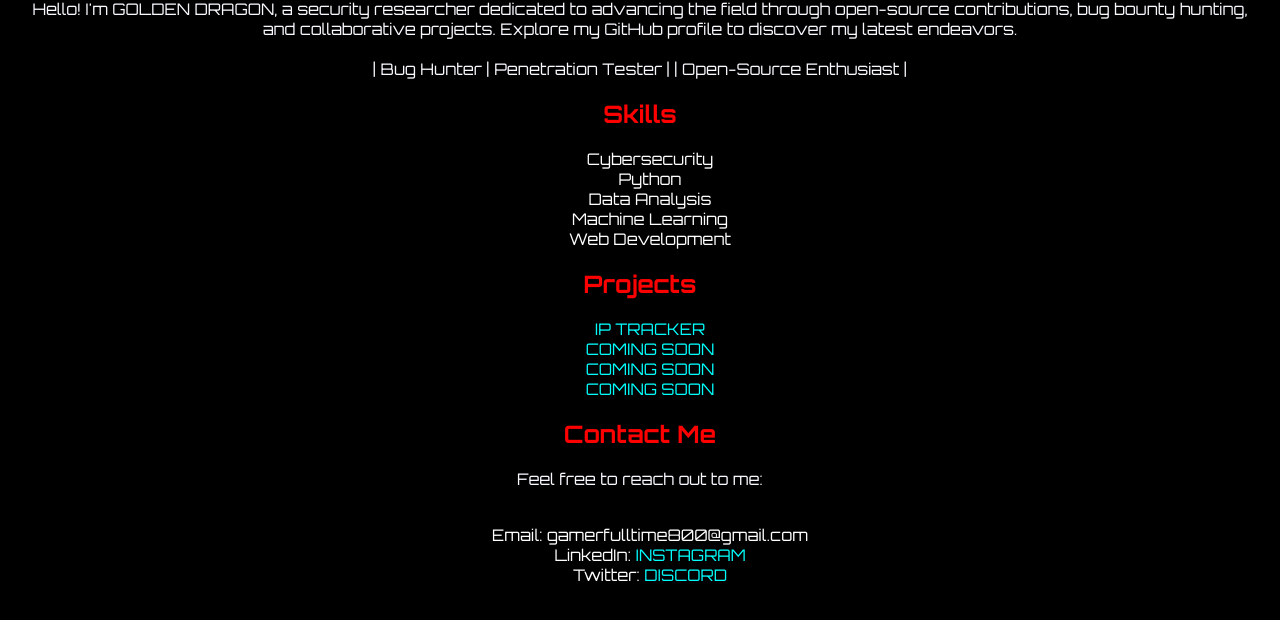
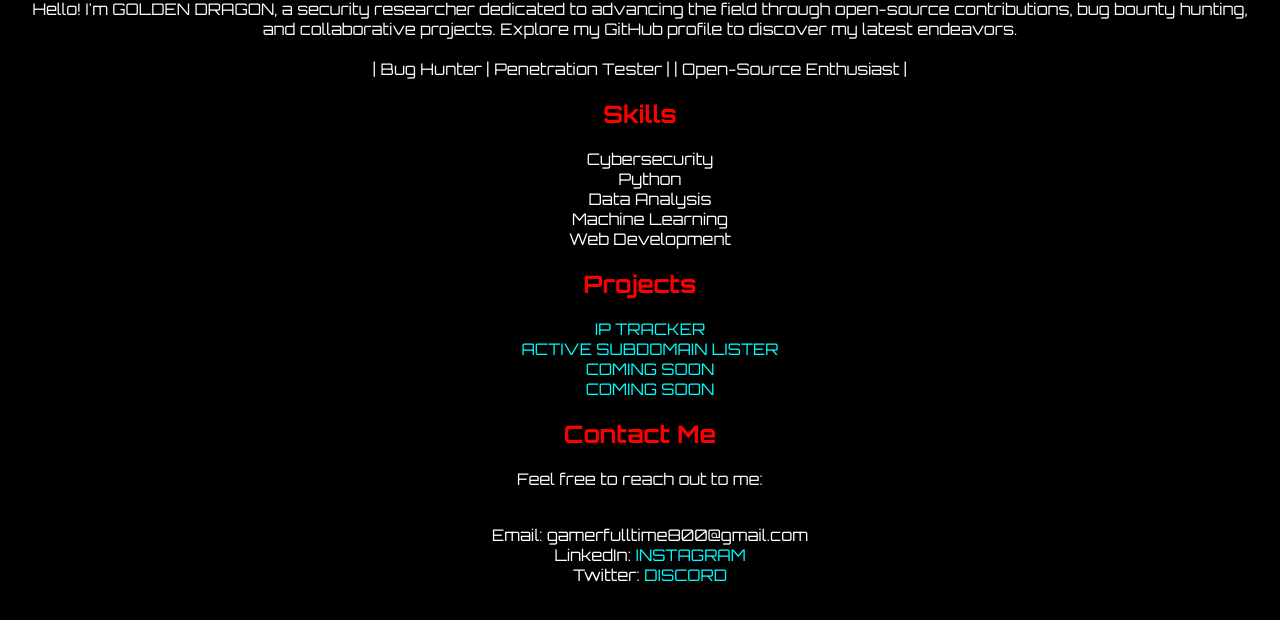
Before and after one commit to GOLDEN-DRAGON-OG/GITHUB-PROFILE, a plain HTML site: page index.html in a window 1280 px wide. Shown: the part 256-876 px from the top of the page. Drawn offline with Linux system fonts and the light colour scheme.

Commit message:
index.html

```diff
--- a/index.html
+++ b/index.html
@@ -31,7 +31,7 @@
 
     <a href="https://github.com/GOLDEN-DRAGON-OG/IP-TRACKER">IP TRACKER</a>
     <br>
-    <a href="">COMING SOON</a>
+    <a href="https://github.com/GOLDEN-DRAGON-OG/Sublister">ACTIVE SUBDOMAIN LISTER</a>
     <br>
     <a href="">COMING SOON</a>
     <br>
```
